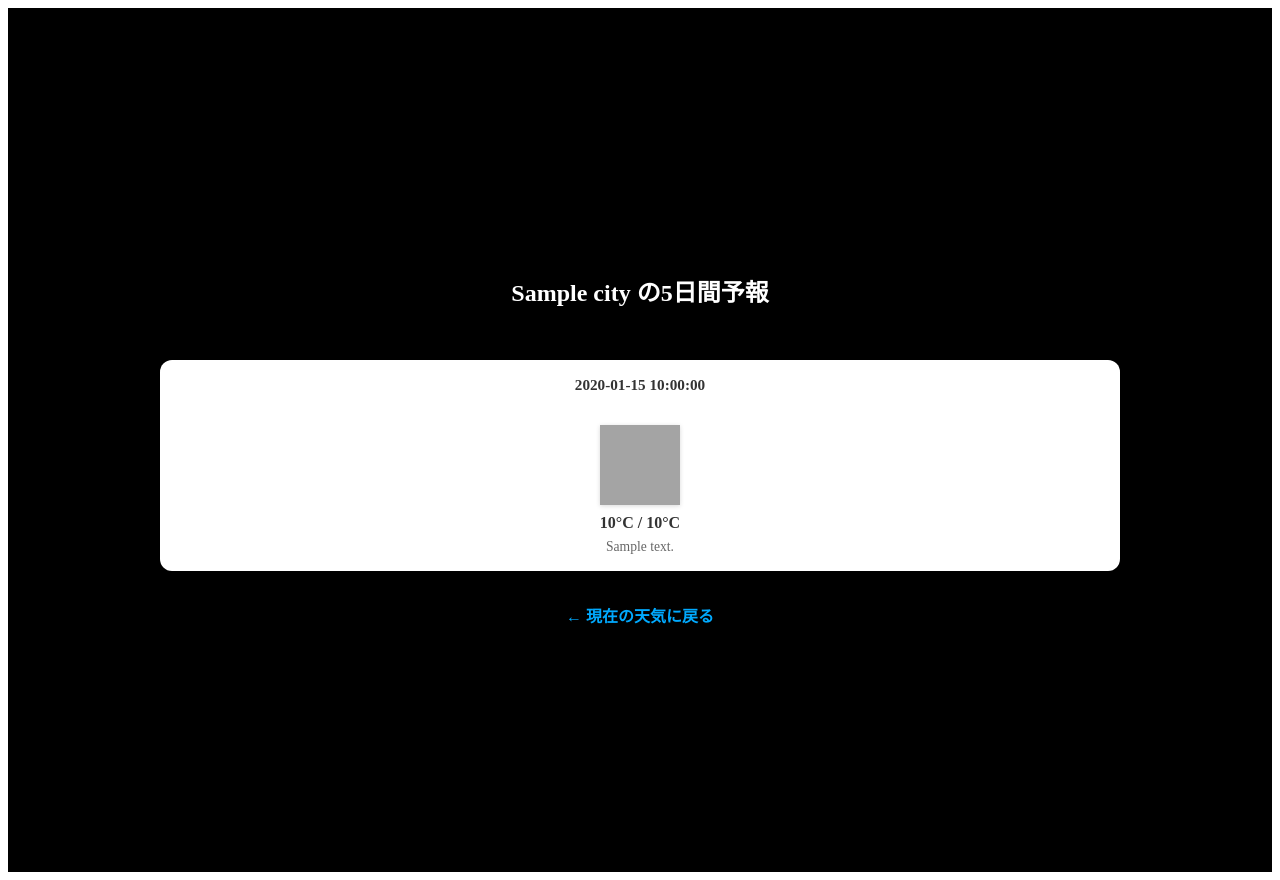
After one commit to rikuto-mikado/python_practice, a Flask app: template flask_weather_site/templates/forecast.html in a window 1280 px wide. The commit adds this page. Run offline with Flask 3, Linux system fonts and the light colour scheme; the template is opened without the code that fills it: most values are stand-ins (such as "Sample title", 1, 10 or a date in 2020); parts of the project's set-up code (start-up, migrations or seed data) failed here and were passed over; grey boxes are pictures that could not be loaded.

Commit message:
almost done

```diff
--- a/flask_weather_site/app.py
+++ b/flask_weather_site/app.py
@@ -5,9 +5,7 @@ from config import Config
 import os
 
 app = Flask(__name__)
-app.config["SECRET_KEY"] = (
-    Config.SECRET_KEY
-)  # ← ここを揃える（config.py に追加しておくと◎）
+app.config["SECRET_KEY"] = Config.SECRET_KEY
 
 client = OpenWeatherClient()
 
@@ -33,5 +31,16 @@ def weather():
     return render_template("weather.html", city=city, data=data, icon_url=icon_url)
 
 
+@app.route("/forecast")
+def forecast():
+    city = request.args.get("city", Config.DEFAULT_CITY)
+    try:
+        data = client.forecast_by_city(city)
+    except Exception as e:
+        flash(f"予報の取得に失敗しました: {e}", "error")
+        return redirect(url_for("index"))
+    return render_template("forecast.html", city=city, data=data)
+
+
 if __name__ == "__main__":
     app.run(debug=True)
--- a/flask_weather_site/static/style.css
+++ b/flask_weather_site/static/style.css
@@ -1,4 +1,3 @@
-/* ざっくり例。既存CSSに足してOK */
 #container {
   min-height: 100vh;
   background: #000;
@@ -78,3 +77,119 @@
   padding: 0.6rem 1rem;
   border-radius: 6px;
 }
+
+
+
+/* ===== forecast.html 用 ===== */
+
+#container.is-forecast {
+  min-height: 100vh;
+  background: #000;
+  color: #fff;
+  display: flex;
+  flex-direction: column;
+  align-items: center;
+  justify-content: center;
+  gap: 2rem;
+  padding: 2rem 1rem;
+  text-align: center;
+}
+
+.forecast-list {
+  /* 横並び（可変カラム） */
+  display: grid;
+  grid-template-columns: repeat(auto-fit, minmax(140px, 1fr));
+  gap: 1rem 1.2rem;
+  width: min(960px, 95%);
+  list-style: none;
+  margin: 0;
+  padding: 0;
+}
+
+.forecast-item {
+  background: #fff;
+  color: #333;
+  border-radius: 12px;
+  padding: 1rem 0.8rem;
+  box-shadow: 0 4px 14px rgba(0,0,0,0.12);
+  display: flex;
+  flex-direction: column;
+  align-items: center;
+  gap: .4rem;
+  transition: transform .15s ease, box-shadow .15s ease;
+}
+
+.forecast-item:hover {
+  transform: translateY(-2px);
+  box-shadow: 0 6px 18px rgba(0,0,0,0.18);
+}
+
+.forecast-item strong {
+  font-size: 0.95rem;
+}
+
+.forecast-item img {
+  width: 80px;
+  height: 80px;
+  filter: saturate(1.4) contrast(1.2) drop-shadow(0 1px 2px rgba(0,0,0,.15));
+}
+
+.temp-range {
+  font-weight: 600;
+  margin-top: .2rem;
+}
+
+.desc {
+  font-size: 0.85rem;
+  color: #666;
+}
+
+/* 戻るリンクなど */
+.actions {
+  display: flex;
+  gap: 1rem;
+}
+
+.actions a {
+  color: #00aaff;
+  text-decoration: none;
+  font-weight: bold;
+}
+
+.actions a:hover {
+  text-decoration: underline;
+}
+
+/* --- スマホ最適化 --- */
+@media (max-width: 600px) {
+  #container {
+    padding: 1.5rem 1rem;
+    gap: 1.5rem;
+  }
+
+  .forecast-list {
+    grid-template-columns: repeat(auto-fit, minmax(130px, 1fr));
+    gap: .8rem;
+  }
+
+  .forecast-item img {
+    width: 64px;
+    height: 64px;
+  }
+
+  .temp-range {
+    font-size: 0.95rem;
+  }
+
+  .desc {
+    font-size: 0.8rem;
+  }
+}
+
+
+
+.forecast-item.clear  { background: #fff7e6; }  /* 晴れ */
+.forecast-item.cloud  { background: #f3f4f6; }  /* 雲 */
+.forecast-item.rain   { background: #e6f3ff; }  /* 雨 */
+.forecast-item.snow   { background: #f0f7ff; }  /* 雪 */
+.forecast-item.other  { background: #ffffff; }  /* その他 */
--- /dev/null
+++ b/flask_weather_site/templates/forecast.html
@@ -0,0 +1,36 @@
+<!DOCTYPE html>
+<html lang="ja">
+<head>
+  <meta charset="UTF-8" />
+  <meta name="viewport" content="width=device-width, initial-scale=1.0"/>
+  <title>{{ data.city }} の5日間予報</title>
+  <link rel="stylesheet" href="{{ url_for('static', filename='style.css') }}">
+</head>
+<body>
+  <section id="container" class="is-forecast">
+    <h1>{{ data.city }} の5日間予報</h1>
+
+    <ul class="forecast-list">
+      {% for d in data.daily %}
+      {# 天気の説明文に応じて色トーン用クラスを決める #}
+      {% set tone =
+          'rain'  if '雨'   in d.desc
+          else 'cloud' if '雲'   in d.desc
+          else 'clear' if '晴'   in d.desc
+          else 'snow'  if '雪'   in d.desc
+          else 'other' %}
+      <li class="forecast-item {{ tone }}">
+        <strong>{{ d.date }}</strong><br>
+        <img src="https://openweathermap.org/img/wn/{{ d.icon }}@2x.png" alt="{{ d.desc }}">
+        <div class="temp-range">{{ d.temp_min }}°C / {{ d.temp_max }}°C</div>
+        <small class="desc">{{ d.desc }}</small>
+      </li>
+      {% endfor %}
+    </ul>
+
+    <div class="actions">
+      <a href="{{ url_for('weather', city=data.city) }}">← 現在の天気に戻る</a>
+    </div>
+  </section>
+</body>
+</html>
```
Also changed, not shown: flask_weather_site/owm.py (+32 -1 lines), flask_weather_site/templates/index.html (+12 -7 lines).
